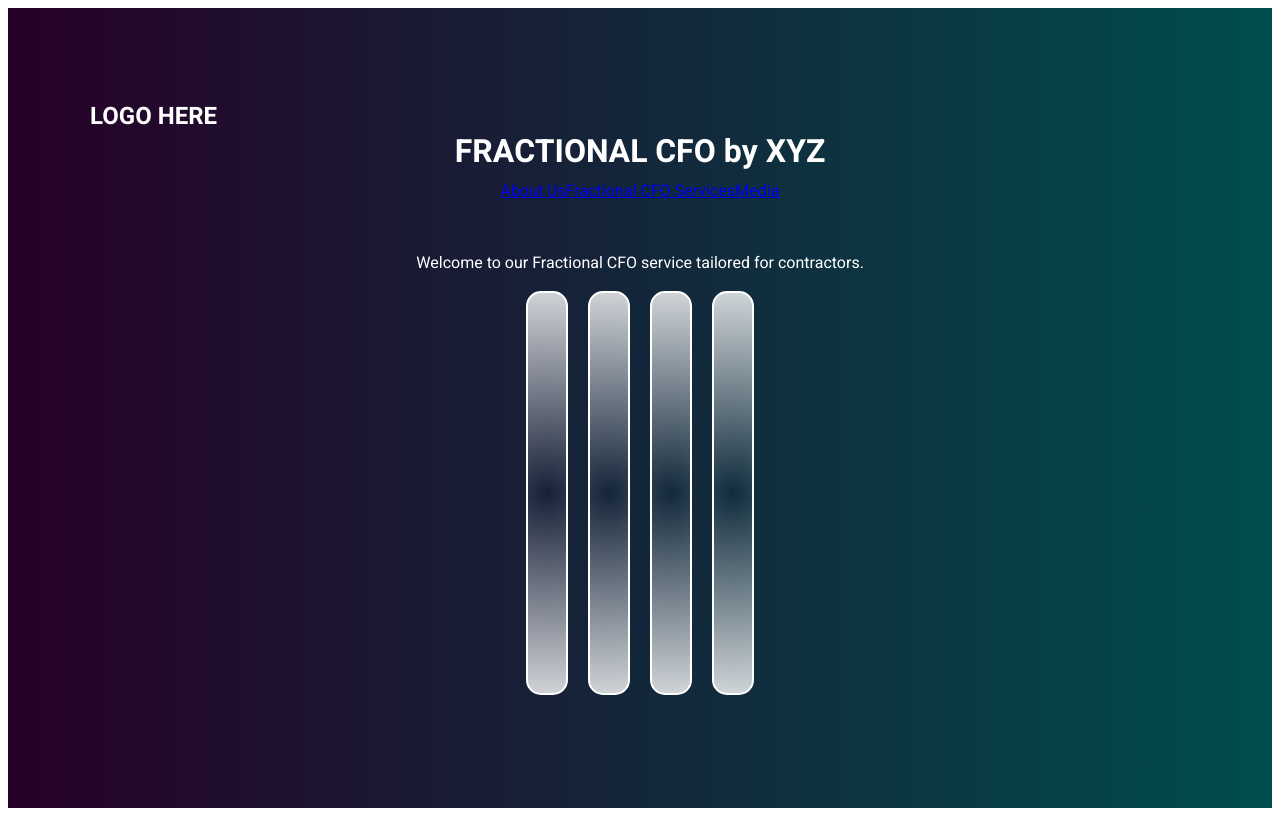
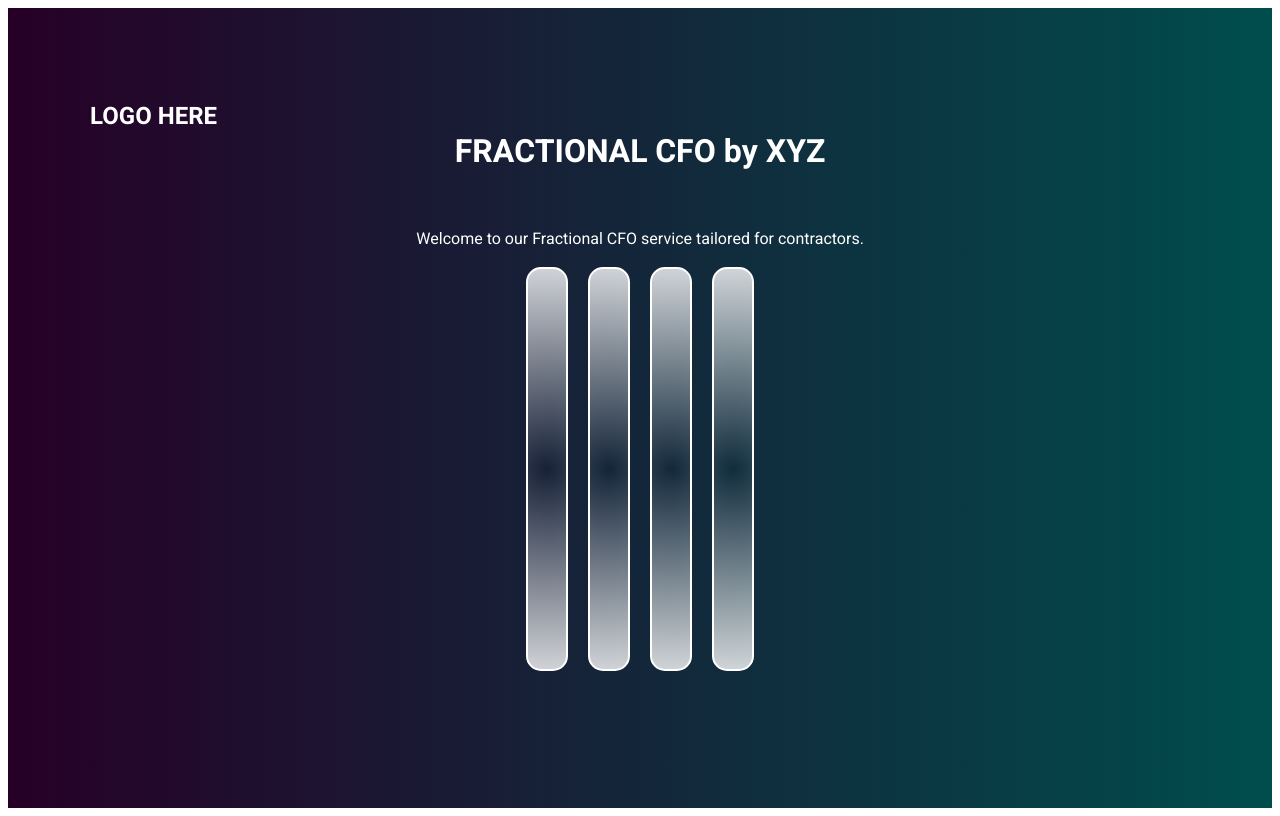
Before and after one commit to MetaCapFin/FractionalCFO, a Next.js app: page / in a window 1280 px wide. Built offline with nearby package versions, Linux system fonts and the light colour scheme.

Commit message:
Update index.js

```diff
--- a/pages/index.js
+++ b/pages/index.js
@@ -15,12 +15,6 @@
         <h1 className={styles.title}>FRACTIONAL CFO by XYZ</h1>
       </header>
 
-      <nav className={styles.nav}>
-        <a href="#about-us">About Us</a>
-        <a href="#fractional-cfo-services">Fractional CFO Services</a>
-        <a href="#media">Media</a>
-      </nav>
-
       <main className={styles.main}>
         <p>Welcome to our Fractional CFO service tailored for contractors.</p>
         <div className={styles.rectContainer}>
```
